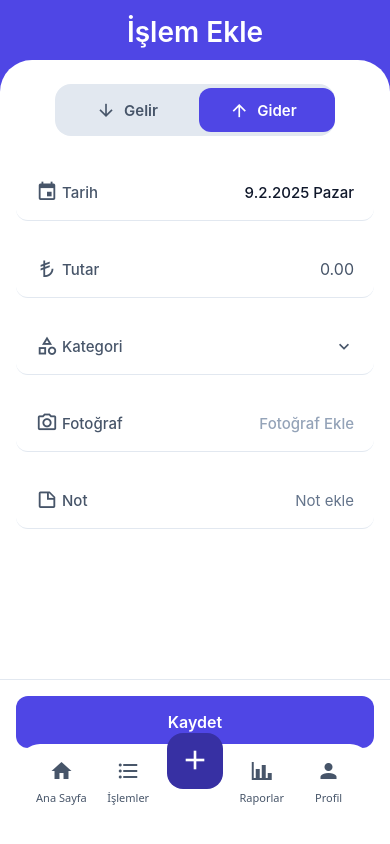
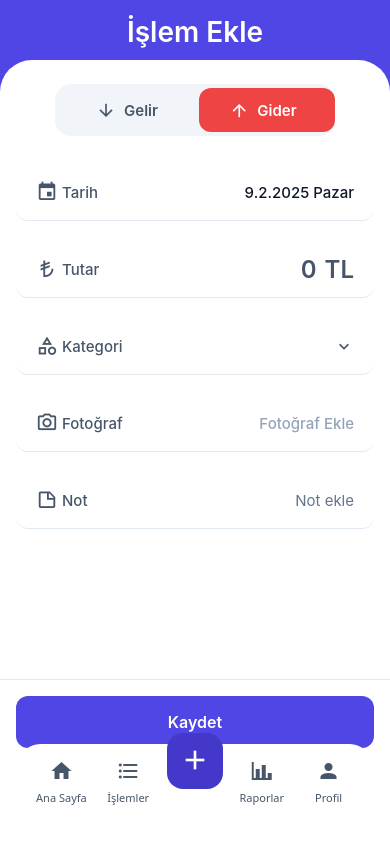
Before and after one commit to ariciburak/parametre, a React Native app: screen /AddTransaction in a window 390 px wide. Built offline with nearby package versions, Linux system fonts and the light colour scheme.

Commit message:
refactor: redesign amount input component

```diff
--- a/App.tsx
+++ b/App.tsx
@@ -9,7 +9,7 @@ export default function App() {
       <NavigationContainer>
         <TabNavigator />
       </NavigationContainer>
-      <StatusBar style="auto" />
+      <StatusBar style="light" />
     </SafeAreaProvider>
   );
 }
--- a/src/screens/AddTransaction/components/AmountInput.styles.tsx
+++ b/src/screens/AddTransaction/components/AmountInput.styles.tsx
@@ -1,12 +1,21 @@
 import { StyleSheet } from 'react-native'
-import { colors } from '../../../theme'
+import { colors, spacing } from '../../../theme'
 
 export const styles = StyleSheet.create({
+  container: {
+    flexDirection: 'row',
+    alignItems: 'center',
+    gap: spacing.sm,
+  },
   input: {
-    fontSize: 16,
-    color: colors.text.primary,
     flex: 1,
+    fontSize: 24,
+    fontWeight: '600',
     padding: 0,
     textAlign: 'right',
   },
+  currency: {
+    fontSize: 24,
+    fontWeight: '600',
+  },
 })
--- a/src/screens/AddTransaction/components/AmountInput.tsx
+++ b/src/screens/AddTransaction/components/AmountInput.tsx
@@ -1,5 +1,5 @@
 import React from 'react'
-import { TextInput } from 'react-native'
+import { View, TextInput, Text } from 'react-native'
 import { colors } from '../../../theme'
 import type { TransactionType } from '../../../constants/transactions'
 import { styles } from './AmountInput.styles'
@@ -13,15 +13,35 @@ type Props = {
 export const AmountInput = ({ value, type, onChange }: Props) => {
   const color = type === 'income' ? colors.secondary.main : colors.error.main
 
+  const formatValue = (val: string) => {
+    // Remove non-numeric characters
+    const numericValue = val.replace(/[^0-9]/g, '')
+
+    // Add thousand separators
+    return numericValue.replace(/\B(?=(\d{3})+(?!\d))/g, ".")
+  }
+
+  const handleChange = (val: string) => {
+    // Eğer backspace ile silme yapılıyorsa ve değer boşsa
+    if (val === '') {
+      onChange('')
+      return
+    }
+    onChange(formatValue(val))
+  }
+
   return (
-    <TextInput
-      style={styles.input}
-      value={value}
-      onChangeText={onChange}
-      placeholder="0.00"
-      placeholderTextColor={colors.text.secondary}
-      keyboardType="decimal-pad"
-      maxLength={10}
-    />
+    <View style={styles.container}>
+      <TextInput
+        style={[styles.input, { color: value ? color : colors.text.secondary }]}
+        value={value}
+        onChangeText={handleChange}
+        placeholder="0"
+        placeholderTextColor={colors.text.secondary}
+        keyboardType="numeric"
+        maxLength={10}
+      />
+      <Text style={[styles.currency, { color: value ? color : colors.text.secondary }]}>TL</Text>
+    </View>
   )
 }
--- a/src/screens/AddTransaction/components/TransactionTypeSelector.styles.tsx
+++ b/src/screens/AddTransaction/components/TransactionTypeSelector.styles.tsx
@@ -12,7 +12,6 @@ export const styles = StyleSheet.create({
   selector: {
     width: SELECTOR_WIDTH,
     flexDirection: 'row',
-    backgroundColor: colors.grey[200],
     borderRadius: 16,
     padding: 4,
     position: 'relative',
@@ -23,17 +22,16 @@ export const styles = StyleSheet.create({
     width: BUTTON_WIDTH,
     top: 4,
     bottom: 4,
-    backgroundColor: colors.primary.main,
     borderRadius: 12,
     ...Platform.select({
       ios: {
-        shadowColor: colors.primary.main,
+        shadowColor: colors.grey[900],
         shadowOffset: {
           width: 0,
           height: 2,
         },
-        shadowOpacity: 0.3,
-        shadowRadius: 6,
+        shadowOpacity: 0.2,
+        shadowRadius: 4,
       },
       android: {
         elevation: 4,
--- a/src/screens/AddTransaction/components/TransactionTypeSelector.tsx
+++ b/src/screens/AddTransaction/components/TransactionTypeSelector.tsx
@@ -28,13 +28,23 @@ export const TransactionTypeSelector = ({ value, onChange }: Props) => {
     outputRange: [4, 4 + (SELECTOR_WIDTH - BUTTON_WIDTH - 8)]
   })
 
+  const getBackgroundColor = (type: TransactionType) => {
+    if (value === type) {
+      return type === 'income' ? colors.secondary.main : colors.error.main
+    }
+    return 'transparent'
+  }
+
   return (
     <View style={styles.container}>
-      <View style={styles.selector}>
+      <View style={[styles.selector, { backgroundColor: colors.grey[100] }]}>
         <Animated.View
           style={[
             styles.activeBackground,
-            { transform: [{ translateX: translateAnim }] }
+            {
+              transform: [{ translateX: translateAnim }],
+              backgroundColor: value === 'income' ? colors.secondary.main : colors.error.main
+            }
           ]}
         />
         {transactionTypes.map(type => (
--- a/src/theme/colors.ts
+++ b/src/theme/colors.ts
@@ -1,14 +1,14 @@
 export const colors = {
   // Ana renkler
   primary: {
-    main: '#4F46E5',     // Modern indigo - ana marka rengi
-    light: '#818CF8',    // Açık indigo - vurgular için
-    dark: '#3730A3',     // Koyu indigo - basılı durumlar için
+    main: '#4F46E5',     // Mor
+    light: '#6366F1',    // Açık mor
+    dark: '#4338CA',     // Koyu mor
   },
 
   // İkincil renkler (Gelir)
   secondary: {
-    main: '#10B981',     // Yeşil - pozitif durumlar (gelir)
+    main: '#10B981',     // Yeşil
     light: '#34D399',    // Açık yeşil
     dark: '#059669',     // Koyu yeşil
   },
@@ -22,9 +22,9 @@ export const colors = {
 
   // Hata/Gider renkleri
   error: {
-    main: '#F43F5E',     // Yumuşak kırmızı - hatalar ve giderler için
-    light: '#FB7185',    // Açık kırmızı
-    dark: '#BE123C',     // Koyu kırmızı
+    main: '#EF4444',     // Kırmızı - hatalar ve giderler için
+    light: '#F87171',    // Açık kırmızı
+    dark: '#DC2626',     // Koyu kırmızı
   },
 
   // Gri tonları
@@ -51,15 +51,15 @@ export const colors = {
   // Arka plan renkleri
   background: {
     default: '#FFFFFF',
-    paper: '#F8FAFC',    // Daha açık bir gri
+    paper: '#F8FAFC',
     dark: '#0F172A',
   },
 
   // Metin renkleri
   text: {
-    primary: '#0F172A',    // Daha koyu
-    secondary: '#475569',  // Orta ton
-    disabled: '#94A3B8',   // Açık ton
+    primary: '#0F172A',
+    secondary: '#475569',
+    disabled: '#94A3B8',
     inverse: '#FFFFFF',
   },
 
```
